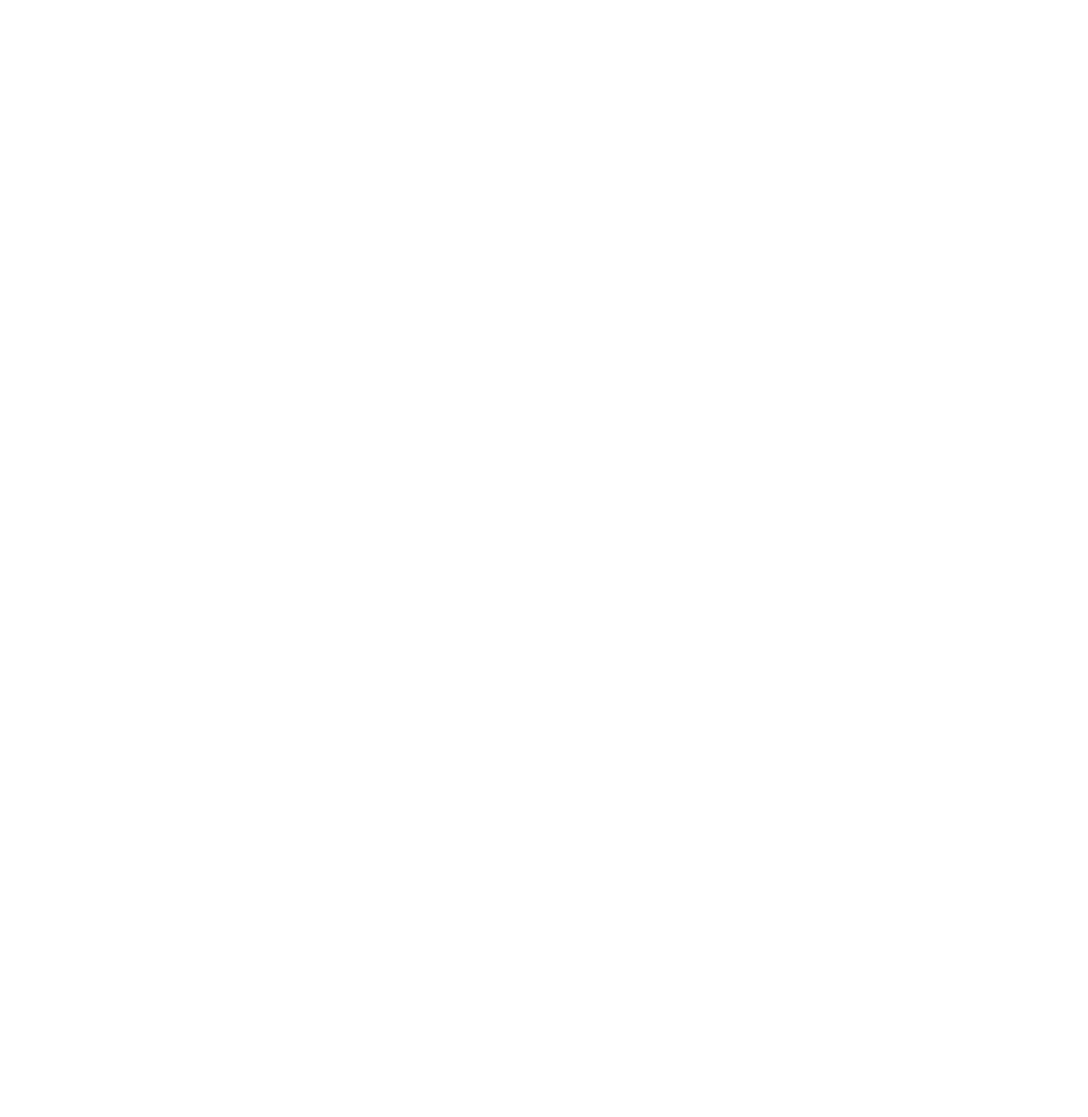
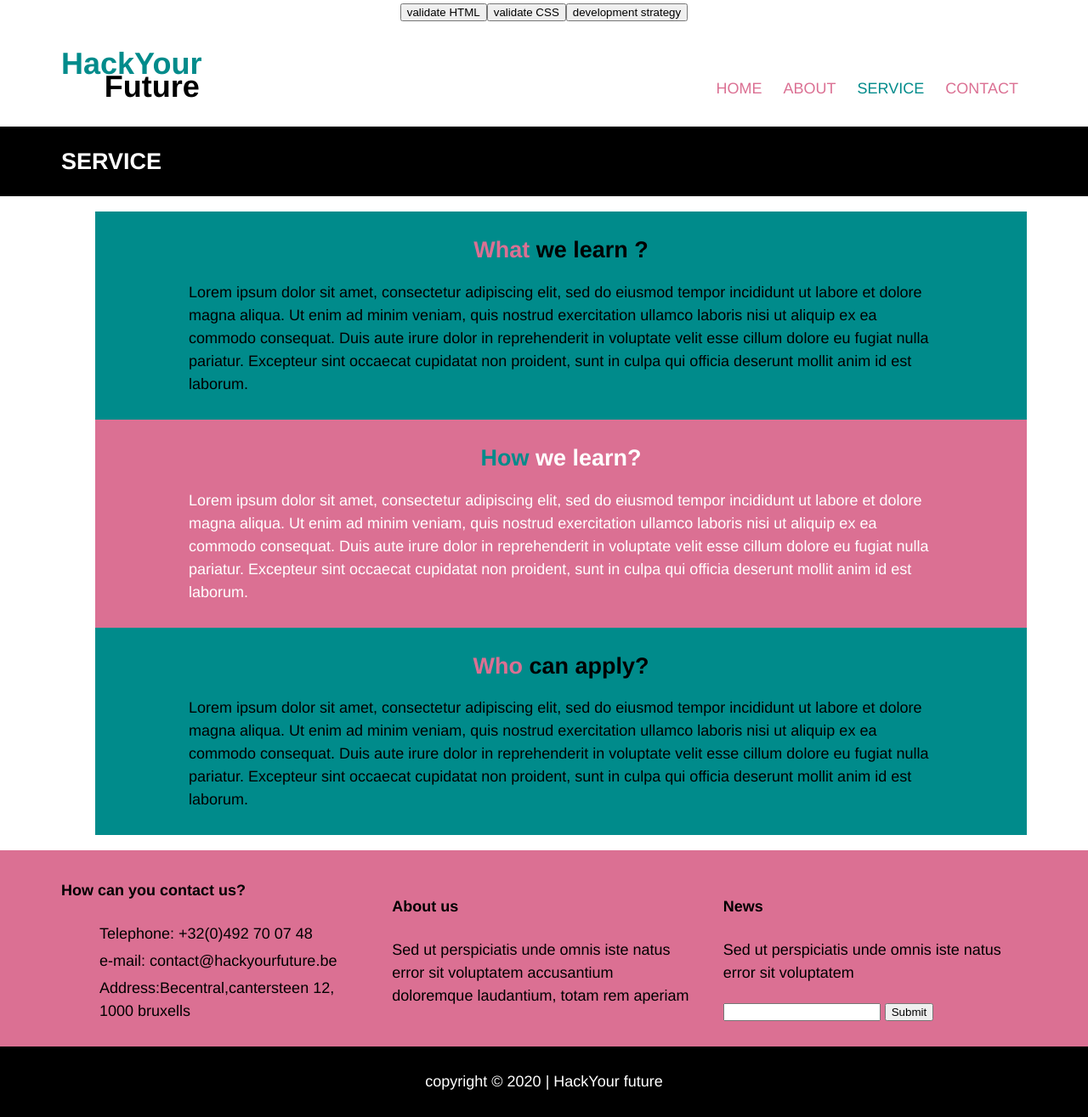
Before and after one commit to Feruzteame/App--theme, a plain HTML site: page service.html in a window 1280 px wide. Shown: the whole page at 85% size. Before the commit the page ends 800 px from the top, so only its background shows below. Drawn offline with Linux system fonts and the light colour scheme.

Commit message:
services.html and style.css

```diff
--- a/service.html
+++ b/service.html
@@ -0,0 +1,119 @@
+<!DOCTYPE html>
+<html lang="en">
+<head>
+    <meta charset="UTF-8">
+    <meta name="viewport" content="width=device-width, initial-scale=1.0">
+    <meta http-equiv="X-UA-Compatible" content="ie=edge">
+    <title>appTheme</title>
+    <link rel="stylesheet" href="css/flexboxgrid-6.3.1/css/flexboxgrid.css">
+    <link rel="stylesheet" href="style.css">
+    <link href="css/fontawesome.css" rel="stylesheet">
+    <script src='./evaluation/init.js'></script>
+
+</head>
+<body>
+
+    <!-- header -->
+      <header id="main-header">
+        <div class="container">
+           <div class="row end-sm end-md end-lg center-xs middle-xs middle-sm middle-md middle-lg">
+               <div class="col-xs-12 col-sm-2 col-md-2 col-lg-2">
+                 <h1><span id="change">HackYour</span> Future</h1>
+               </div>
+               <div class="col-xs-12 col-sm-10 col-md-10 col-lg-10">
+                   <nav id="nav-bar">
+                       <ul>
+                           <li><a href="home.html">Home</a></li>
+                           <li><a href="about.html">About</a></li>
+                           <li><a href="service.html"><span id="change">Service</span></a></li>
+                           <li><a href="contact.html">Contact</a></li>
+
+                       </ul>
+                   </nav>
+               </div>
+           </div>
+        </div>
+      </header>
+
+      <!--sub header-->
+      <section id="sub-header">
+          <div class="container">
+              <div class="row">
+                  <div class=" col-xs-12 col-sm-12 col-md-12 col-lg-12">
+                    <h1>SERVICE</h1>
+
+                </div>
+              </div>
+          </div>
+     </section>
+     <!--main page-->
+     <section id="services">
+         <div class="container">
+             <div class="row">
+                 <div class=" col-xs-12 col-sm-12 col-md-12 col-lg-12">
+                    <ul>
+                        <li>
+                         <h2><span id="little">What</span> we learn ?</h2>
+                         <p>Lorem ipsum dolor sit amet, consectetur adipiscing elit, sed do eiusmod tempor incididunt ut labore et dolore magna aliqua. Ut enim ad minim veniam, quis nostrud exercitation ullamco laboris nisi ut aliquip ex ea commodo consequat. Duis aute irure dolor in reprehenderit in voluptate velit esse cillum dolore eu fugiat nulla pariatur. Excepteur sint occaecat cupidatat non proident, sunt in culpa qui officia deserunt mollit anim id est laborum.</p>
+                        </li>
+                        <li>
+                        <h2><span id="change">How</span> we learn?</h2>
+                        <p>Lorem ipsum dolor sit amet, consectetur adipiscing elit, sed do eiusmod tempor incididunt ut labore et dolore magna aliqua. Ut enim ad minim veniam, quis nostrud exercitation ullamco laboris nisi ut aliquip ex ea commodo consequat. Duis aute irure dolor in reprehenderit in voluptate velit esse cillum dolore eu fugiat nulla pariatur. Excepteur sint occaecat cupidatat non proident, sunt in culpa qui officia deserunt mollit anim id est laborum.</p>
+                        </li>
+                        <li>
+                        <h2><span id="little">Who</span> can apply?</h2>
+                        <p>Lorem ipsum dolor sit amet, consectetur adipiscing elit, sed do eiusmod tempor incididunt ut labore et dolore magna aliqua. Ut enim ad minim veniam, quis nostrud exercitation ullamco laboris nisi ut aliquip ex ea commodo consequat. Duis aute irure dolor in reprehenderit in voluptate velit esse cillum dolore eu fugiat nulla pariatur. Excepteur sint occaecat cupidatat non proident, sunt in culpa qui officia deserunt mollit anim id est laborum.</p>
+                        </li>
+                    </ul>
+                 </div>
+             </div>
+         </div>
+     </section>
+
+      <!--company-->
+      <section id="company">
+          <div class="container">
+              <div class="row center-xs center-sm center-md center-lg middle-xs middle-sm middle-md middle-lg">
+                  <div class="col-xs-12 col-sm-4 col-md-4 col-lg-4">
+                    <h4>How can you contact us?</h4>
+                    <ul>
+                        <li>Telephone: +32(0)492 70 07 48</li>
+                        <li> e-mail: contact@hackyourfuture.be </li>
+                        <li>Address:Becentral,cantersteen 12, 1000 bruxells</li>
+
+                    </ul>
+                  </div>
+                  <div class="col-xs-12 col-sm-4 col-md-4 col-lg-4">
+                    <h4>About us</h4>
+
+                        <p>Sed ut perspiciatis unde omnis iste natus error sit voluptatem accusantium doloremque laudantium, totam rem aperiam</p>
+
+                  </div>
+                  <div class="col-xs-12 col-sm-4 col-md-4 col-lg-4">
+                    <h4>News</h4>
+                    <p>Sed ut perspiciatis unde omnis iste natus error sit voluptatem </p>
+                    <form>
+                        <input type="text" name="email placeholder="Enter your email>
+                        <button type="submit" name="button">Submit</button>
+                    </form>
+
+                  </div>
+              </div>
+          </div>
+      </section>
+
+      <!--footer-->
+      <section id="footer">
+          <div class="container">
+              <div class="row center-xs center-sm center-md center-lg middle-xs middle-sm middle-md middle-lg">
+                  <div class="col-xs-12 col-sm-12 col-md-12 col-lg-12">
+                    <p>
+                        copyright &copy; 2020 | HackYour future
+                    </p>
+                  </div>
+              </div>
+          </div>
+      </section>
+
+</body>
+</html>
--- a/style.css
+++ b/style.css
@@ -74,3 +74,17 @@ img{width: auto;}
                color: white;
                text-align: left;
                padding: 5px;}
+
+     /* services */
+#services ul {text-align: center;}
+#services li{list-style: none;
+              padding: 10px;}
+#services ul li:nth-child(odd){background-color: darkcyan;}
+#services ul li:nth-child(even){background-color: palevioletred;
+                                color: white }
+#services p{ text-align: left;
+              margin-left: 100px;
+              margin-right: 100px;}
+#services ul #textOne{background-color: palevioletred;}
+#services ul #textTwo{background-color: white;}
+#services ul #textThree{background-color: palevioletred;}
```
